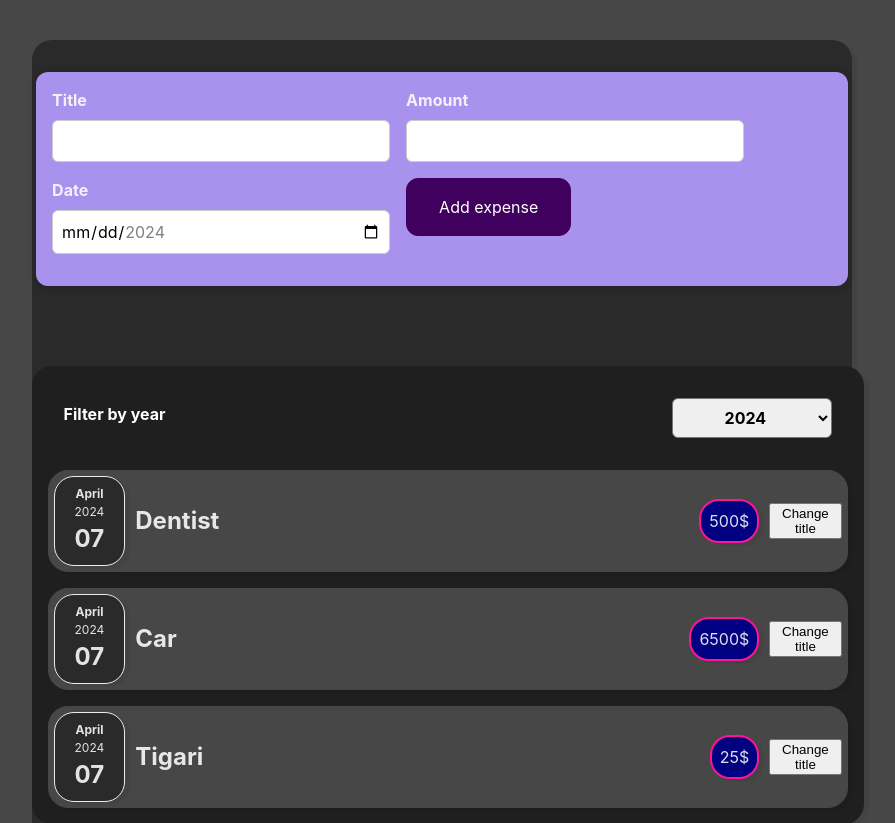
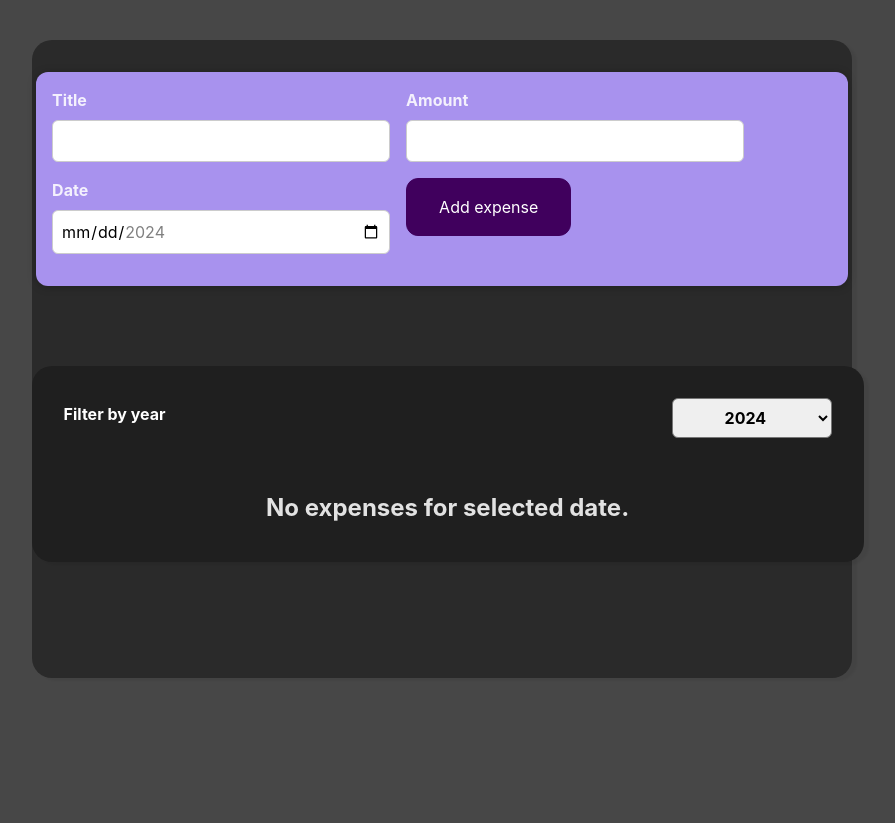
Before and after one commit to trayenel/reactPriceLogger, a React (Vite) app: page / in a window 1280 px wide. Shown: the top 823 px of the page, without its empty margins (198-1093 px from the left). After the commit the page ends 800 px from the top, so only its background shows below. Built offline with nearby package versions, Linux system fonts and the light colour scheme.

Commit message:
feat: added expense filtering.

```diff
--- a/src/App.jsx
+++ b/src/App.jsx
@@ -7,15 +7,32 @@ import { useState } from "react";
 
 function App() {
   const DUMMY_EXPENSES = [
-    { id: 1, title: "Dentist", amount: 500, date: new Date() },
-    { id: 2, title: "Car", amount: 6500, date: new Date() },
-    { id: 3, title: "Tigari", amount: 25, date: new Date() },
+    {
+      id: "e1",
+      title: "Toilet Paper",
+      amount: 94.12,
+      date: new Date(2020, 7, 14),
+    },
+    { id: "e2", title: "New TV", amount: 799.49, date: new Date(2021, 2, 12) },
+    {
+      id: "e3",
+      title: "Car Insurance",
+      amount: 294.67,
+      date: new Date(2021, 2, 28),
+    },
+    {
+      id: "e4",
+      title: "New Desk (Wooden)",
+      amount: 450,
+      date: new Date(2021, 5, 12),
+    },
   ];
+
   const [expenses, setExpenses] = useState(DUMMY_EXPENSES);
 
   const addExpenseHandler = (expense) => {
     setExpenses((prevExpenses) => {
-      return [...prevExpenses, expense];
+      return [expense, ...prevExpenses];
     });
   };
 
--- a/src/components/Expenses/ExpenseFilterComp/ExpensesFilter.jsx
+++ b/src/components/Expenses/ExpenseFilterComp/ExpensesFilter.jsx
@@ -13,7 +13,7 @@ const ExpensesFilter = (props) => {
           <option value="2024">2024</option>
           <option value="2023">2023</option>
           <option value="2022">2022</option>
-          <option value="2011">2011</option>
+          <option value="2021">2021</option>
         </select>
       </div>
     </div>
--- a/src/components/Expenses/ExpensesComp/Expenses.jsx
+++ b/src/components/Expenses/ExpensesComp/Expenses.jsx
@@ -1,6 +1,5 @@
 import { useState } from "react";
 import "./Expenses.css";
-import ExpenseDate from "../ExpenseDateComp/ExpenseDate.jsx";
 import Card from "../../UI/card-comp/Card.jsx";
 import ExpensesFilter from "../ExpenseFilterComp/ExpensesFilter.jsx";
 import ExpenseItem from "../ExpenseItemComp/ExpenseItem.jsx";
@@ -12,15 +11,25 @@ function Expenses(props) {
     setfilteredYear(selectedYear);
   };
 
+  const filteredExpenses = props.items.filter((expense) => {
+    return expense.date.getFullYear().toString() === filteredYear;
+  });
+
+  let expenseItems = <h2>No expenses for selected date.</h2>;
+
+  if (filteredExpenses.length > 0) {
+    expenseItems = filteredExpenses.map((expense) => (
+      <ExpenseItem key={expense.id} expense={expense} />
+    ));
+  }
+
   return (
     <Card className={"expenses"}>
       <ExpensesFilter
         selected={filteredYear}
         onChangeFilter={filteredYearHandler}
       />
-      {props.items.map((expense) => (
-        <ExpenseItem expense={expense} />
-      ))}
+      {expenseItems}
     </Card>
   );
 }
```
